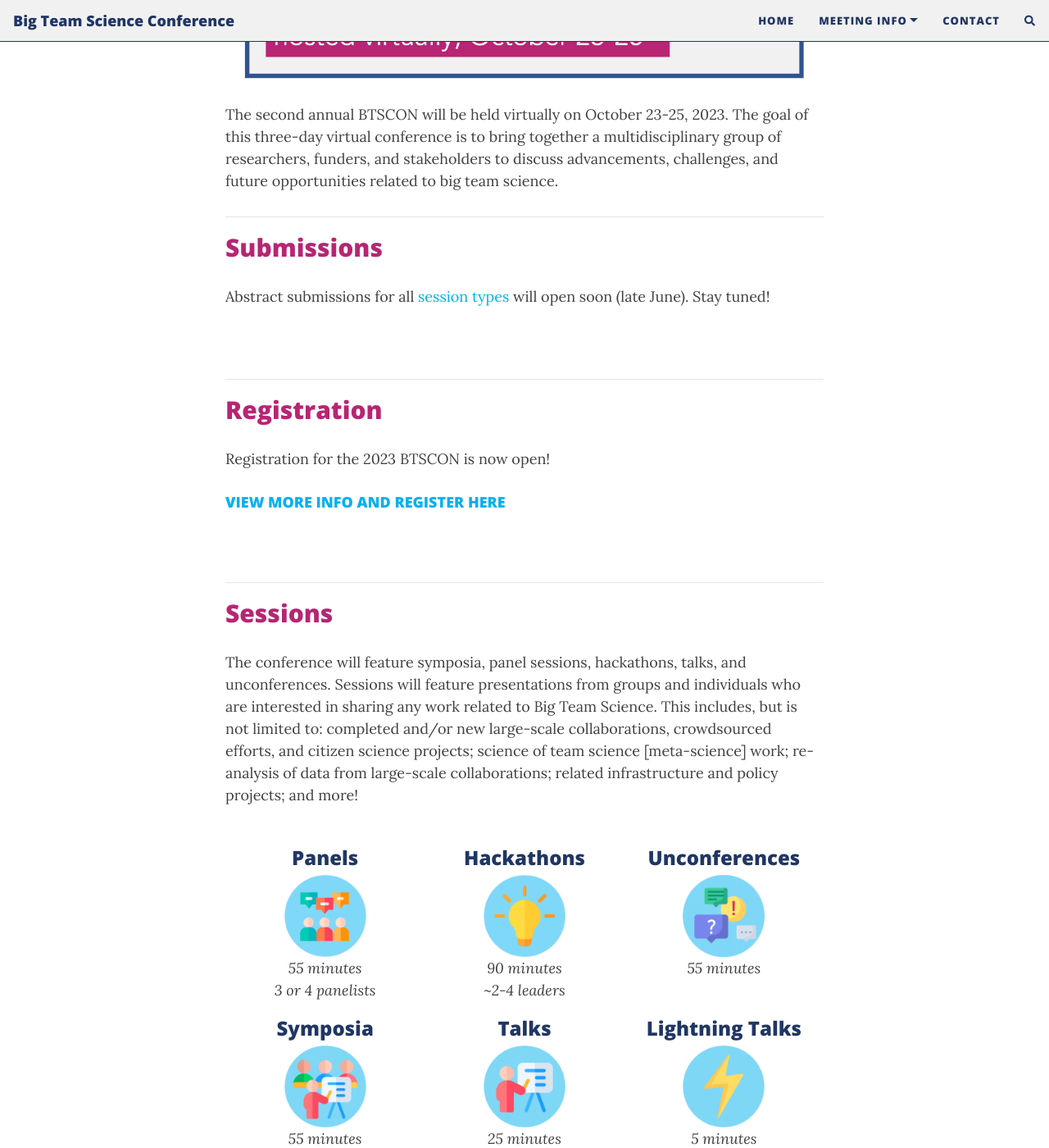
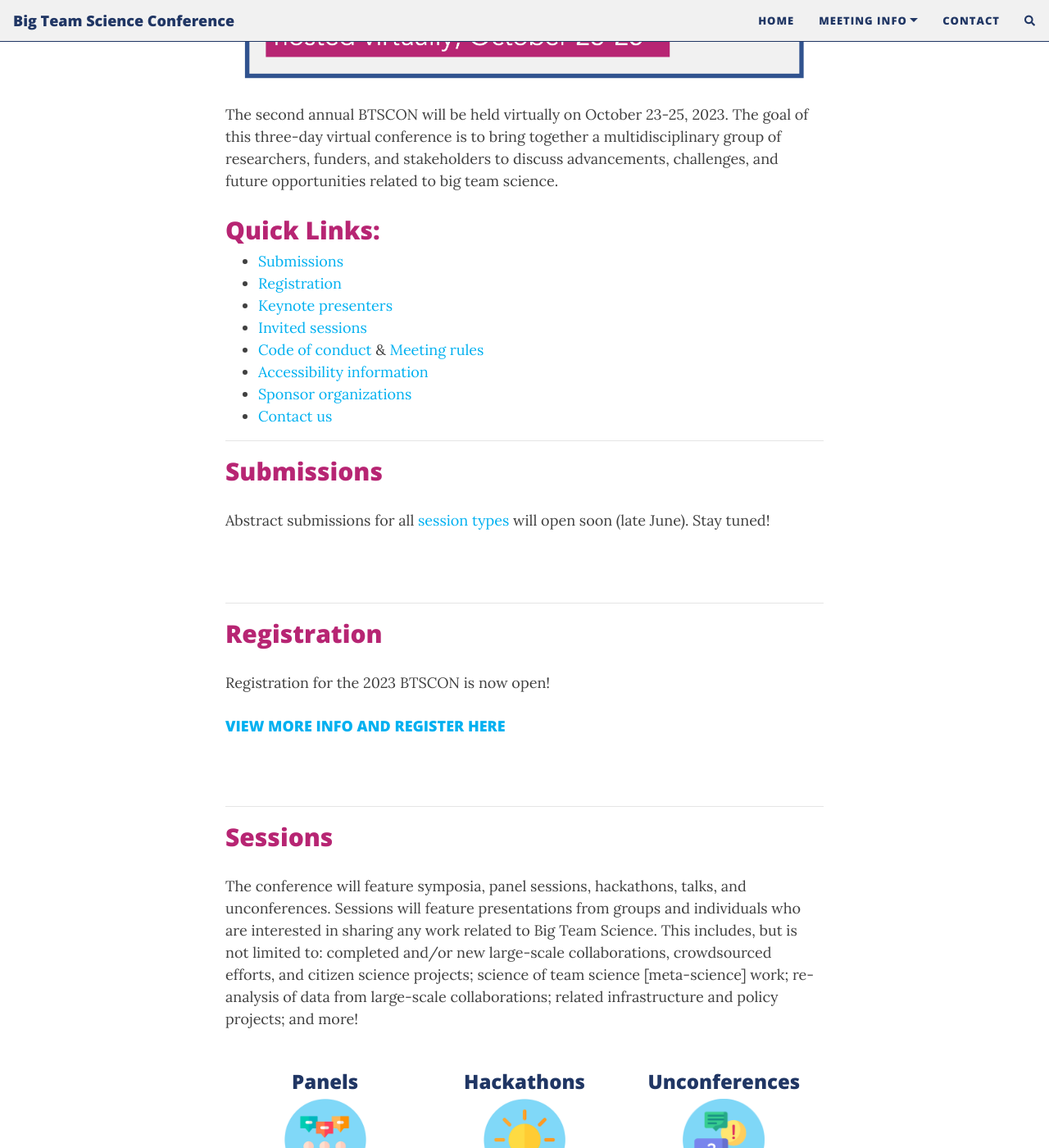
Before and after one commit to bigteamscienceconference/bigteamscienceconference.github.io, a Jekyll site: the page built from index.md, in a window 1280 px wide and 1400 px high, scrolled down 448 px. Shown: the whole window at 82% size. Built offline with Jekyll 4.4.1, drawn with Linux system fonts in a browser that asks for light colours; nearby versions of some CDN libraries; comment, search, counter and statistics services are not loaded; some of the changed text lies outside the part shown.

Commit message:
Update index.md

```diff
--- a/index.md
+++ b/index.md
@@ -8,10 +8,19 @@ layout: page
 
 The second annual BTSCON will be held virtually on October 23-25, 2023. The goal of this three-day virtual conference is to bring together a multidisciplinary group of researchers, funders, and stakeholders to discuss advancements, challenges, and future opportunities related to big team science.
 
+## Quick Links:
+* <a href="#sessions">Submissions</a>
+* <a href="#registration">Registration</a>
+* <a href="#keynotes">Keynote presenters</a>
+* <a href="#invited">Invited sessions</a>
+* <a href="{{site.baseurl}}/codeofconduct/">Code of conduct</a> & <a href="{{site.baseurl}}/rules/">Meeting rules</a>
+* <a href="{{site.baseurl}}/access/">Accessibility information</a>
+* <a href="#sponsors">Sponsor organizations</a>
+* <a href="{{site.baseurl}}/contact/">Contact us</a>
 
 ***
 
-## Submissions
+<h2 id="submissions">Submissions</h2>
 
 Abstract submissions for all <a href="#sessions">session types</a> will open soon (late June). Stay tuned!
 
@@ -31,7 +40,7 @@ Abstracts for all <a href="#sessions">session types</a> are now open!
 
 ***
 
-## Registration
+<h2 id="registration">Registration</h2>
 
 Registration for the 2023 BTSCON is now open!
 
@@ -95,7 +104,7 @@ The conference will feature symposia, panel sessions, hackathons, talks, and unc
 
 ***
 
-## 2023 Keynote Speakers
+<h2 id="keynotes">2023 Keynote Presenters</h2>
 
 <section>
   <div class="container">
@@ -153,7 +162,7 @@ The conference will feature symposia, panel sessions, hackathons, talks, and unc
 
 
 ***
-## 2023 Invited Sessions
+<h2 id="invited">2023 Invited Sessions</h2>
 
 <section>
   <div class="container">
@@ -230,7 +239,7 @@ The conference will feature symposia, panel sessions, hackathons, talks, and unc
 
 
 ***
-### Sponsor Organizations
+<h2 id="sponsors">Sponsor Organizations</h2>
 
 <section>
 	<br>
```
